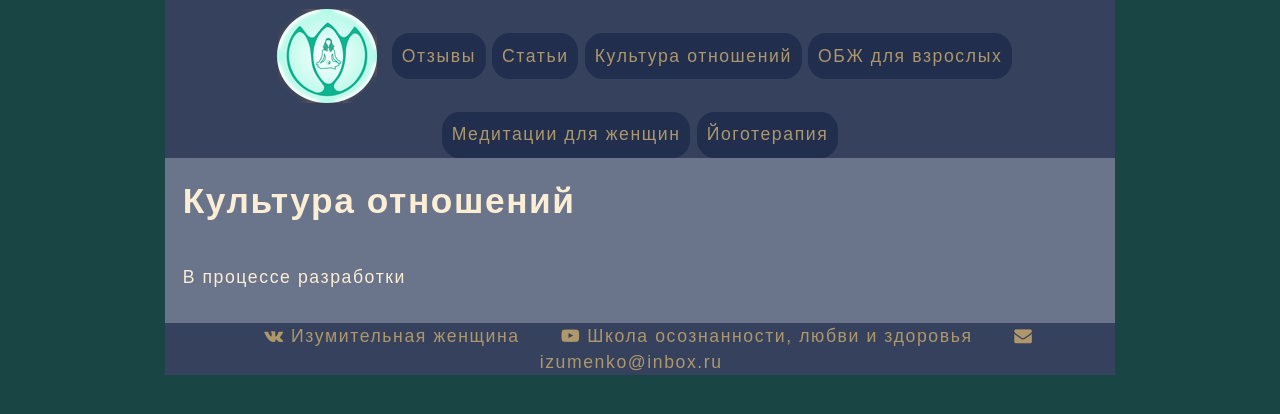
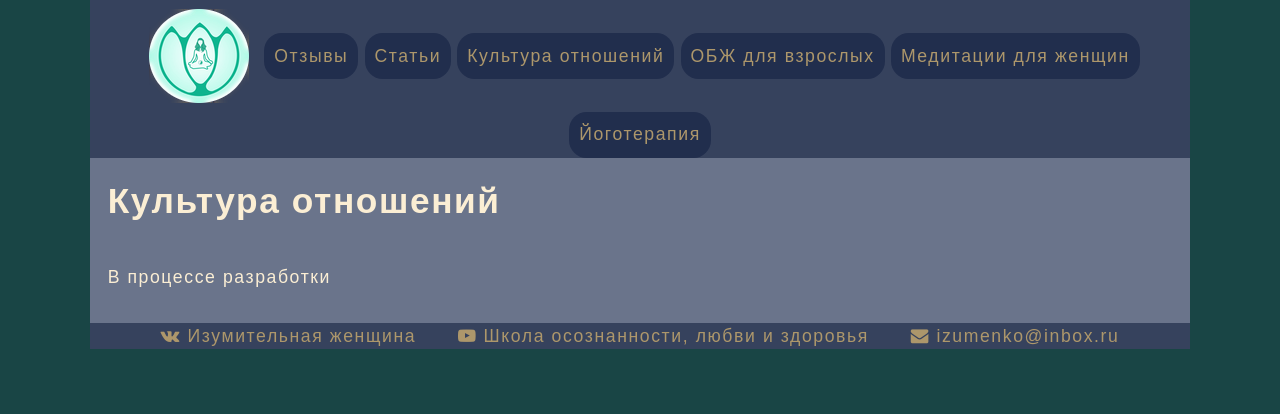
Before and after one commit to pevzner-diet/visit, a Jekyll site: the page built from culture.html, in a window 1280 px wide. Shown: the top 414 px of the page. Built offline with Jekyll 4.4.1, drawn with Linux system fonts in a browser that asks for light colours; some web fonts are replaced.

Commit message:
Change width

```diff
--- a/css/main.scss
+++ b/css/main.scss
@@ -21,7 +21,7 @@ $text-color: $color-secondary-2-1;
 $page-bg-color: $color-primary-4;
 
 // Width of the content area
-$content-width:    950px;
+$content-width:    1100px;
 
 $on-palm:          600px;
 $on-laptop:        1100px;
@@ -85,7 +85,6 @@ h3 {
   border-radius: 1em;
   border: 0.1em solid #00000000;
   color: $color-secondary-2-0;
-  word-wrap: break-word;
 }
 
 .site-nav-item:hover {
```
